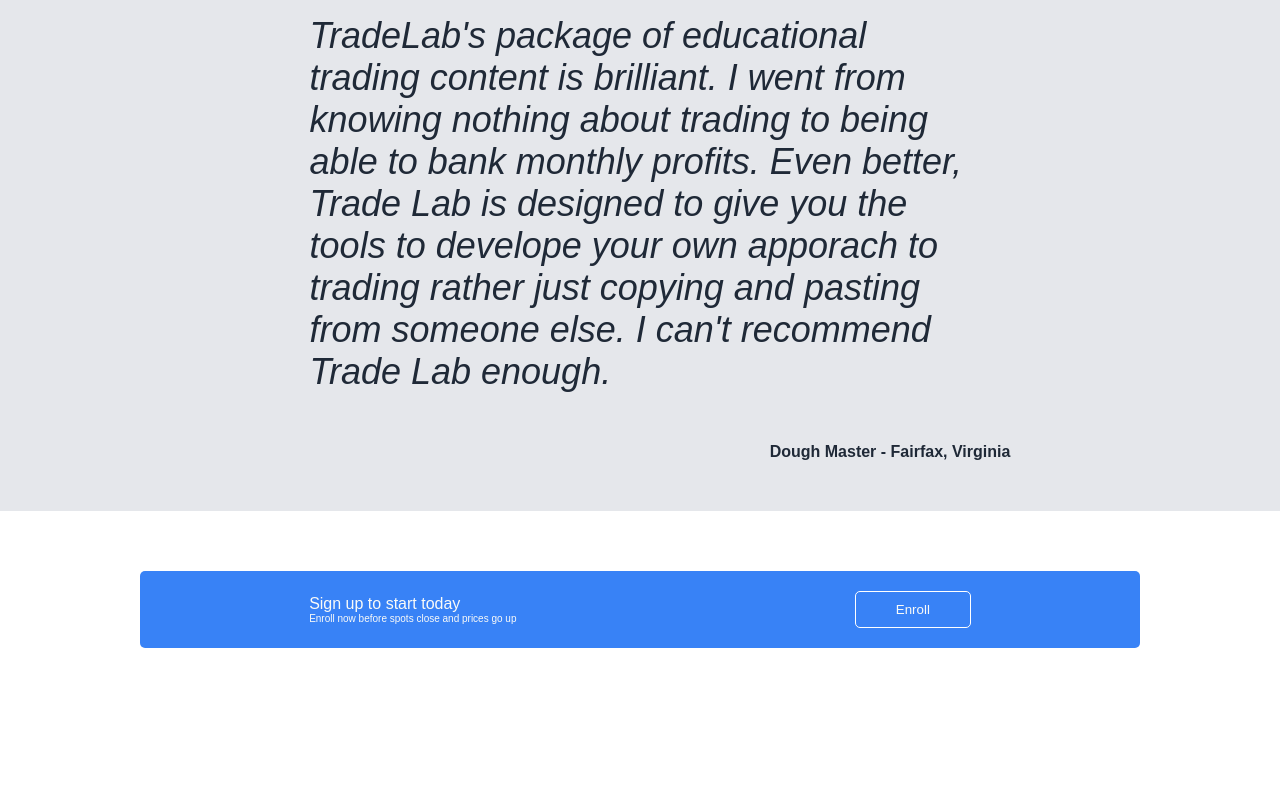
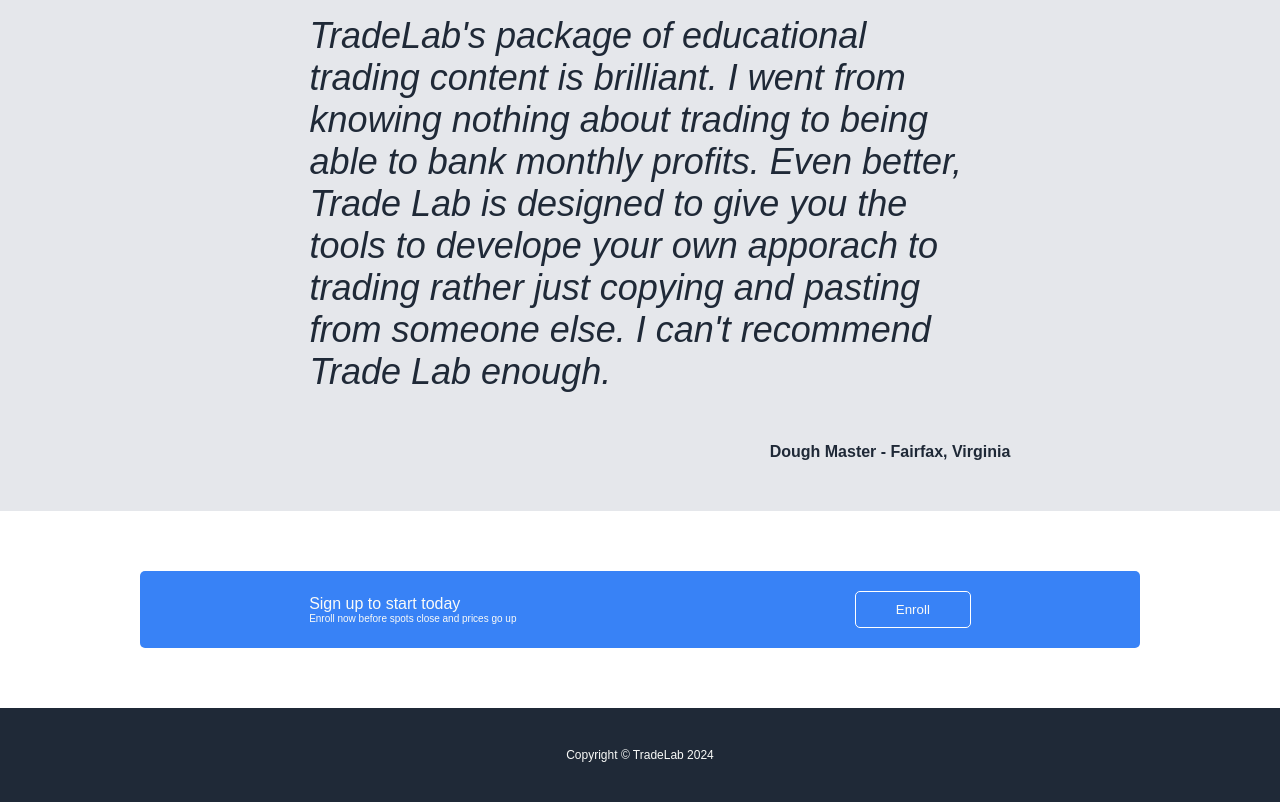
Before and after one commit to Riksbanken/odin_landing, a plain HTML site: page index.html in a window 1280 px wide. Shown: the part 733-1535 px from the top of the page. Before the commit the page ends 1441 px from the top, so only its background shows below. Drawn offline with Linux system fonts and the light colour scheme.

Commit message:
added footer

```diff
--- a/index.html
+++ b/index.html
@@ -85,9 +85,13 @@
               <button>Enroll</button>
             </div>
           </div>
-
         </div>
       </section>
+      <footer>
+        <div class="footer-container margin-container">
+          Copyright &copy TradeLab 2024
+        </div>
+      </footer>
     </main>
   </body>
 </html>
--- a/style.css
+++ b/style.css
@@ -206,3 +206,17 @@
   border-radius: 5px;
   color: #f9faf8;
 }
+
+footer {
+  background-color: #1f2937;
+  padding: 40px 0;
+}
+
+.footer-container {
+  display: flex;
+  flex-direction: column;
+  justify-content: center;
+  align-items: center;
+  color: #f9faf8;
+  font-size: 12px;
+}
```
